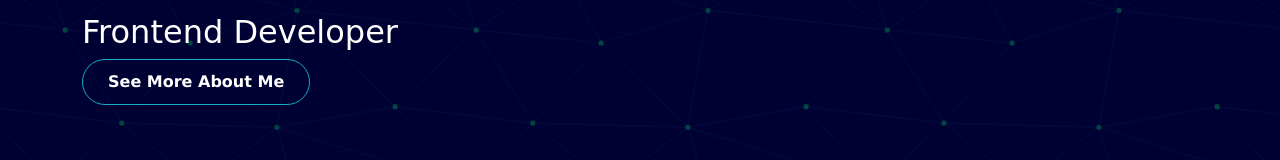
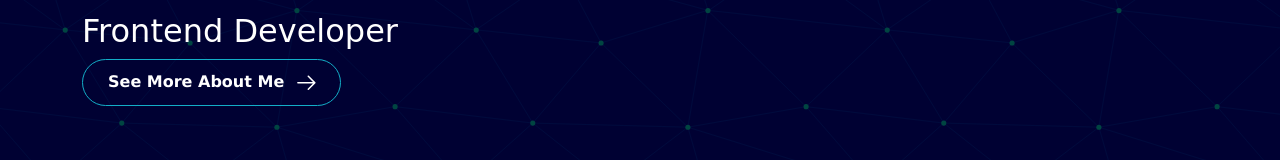
Before and after one commit to FlorenciaNieva/Portfolio-2, a React (Vite) app: page / in a window 1280 px wide. Shown: the part 422-582 px from the top of the page. Built offline with nearby package versions, Linux system fonts and the light colour scheme; no server answers.

Commit message:
Agrego flecha animada en el botón

```diff
--- a/src/components/Home/Home.jsx
+++ b/src/components/Home/Home.jsx
@@ -3,6 +3,7 @@ import Row from "react-bootstrap/Row";
 import Col from "react-bootstrap/Col";
 import Button from "react-bootstrap/Button";
 import { useNavigate } from "react-router-dom";
+import { GoArrowRight } from "react-icons/go";
 
 export default function Home({ menuOpen }) {
   const navigate = useNavigate();
@@ -24,7 +25,7 @@ export default function Home({ menuOpen }) {
                     className="button-animation"
                     onClick={() => navigate("/about-me")}
                   >
-                    <span className="button-text">See More About Me</span>
+                    <span className="button-text">See More About Me <GoArrowRight className="arrow-animation ml-2" fontSize="25px" /> </span>
                     <div className="fill-container"></div>
                   </Button>
                 </Col>
```
